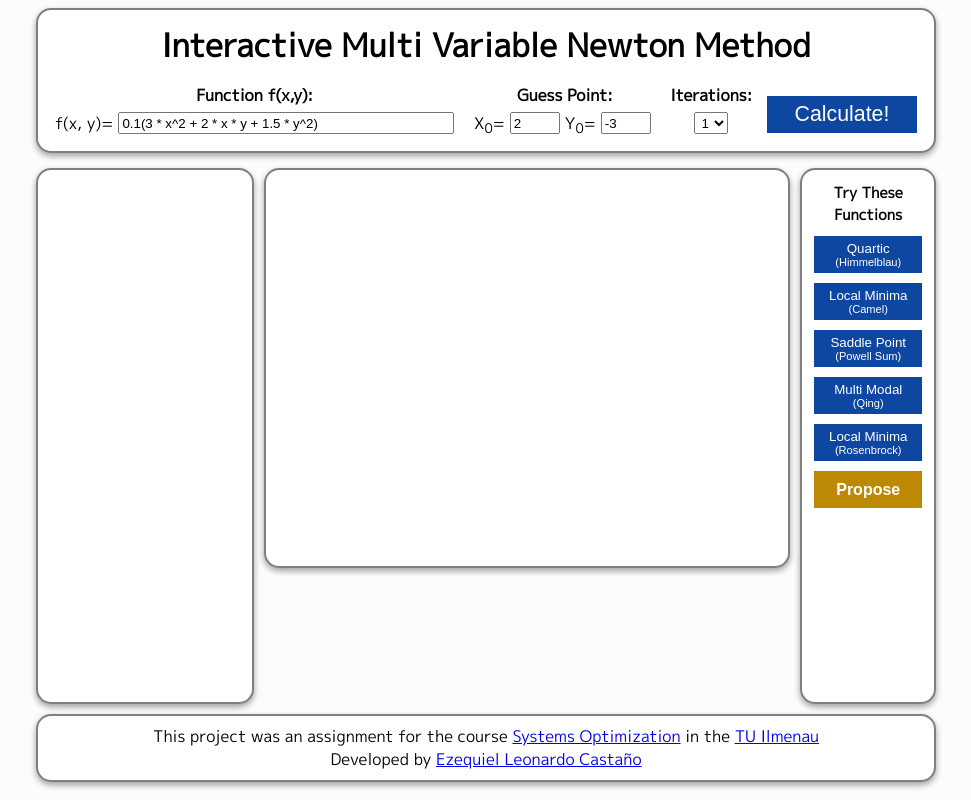
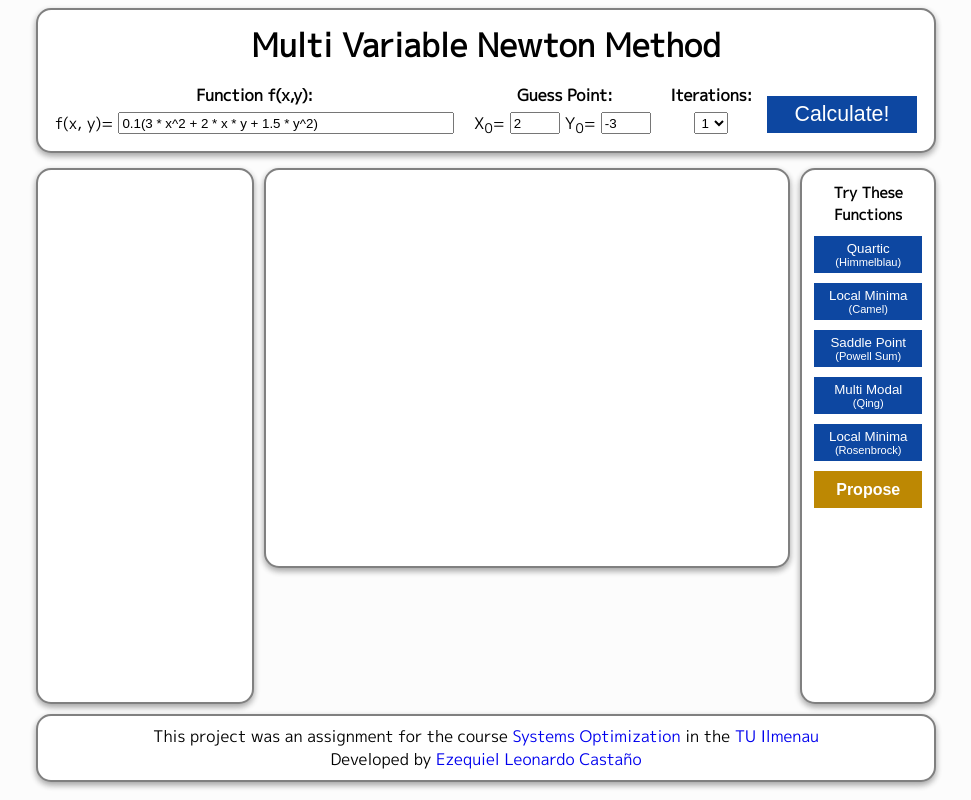
Before and after one commit to ELC/newton-method-multi-variable, a plain HTML site: page index.html in a window 1280 px wide. Shown: the whole page, without its empty margins (154-1125 px from the left). Drawn offline with nearby package versions, Linux system fonts and the light colour scheme.

Commit message:
Minor Fixes - Style and README

```diff
--- a/index.html
+++ b/index.html
@@ -59,7 +59,7 @@
 
 <body>
     <header class="title window">
-        <h1>Interactive Multi Variable Newton Method</h1>
+        <h1>Multi Variable Newton Method</h1>
 
         <section class="plotSettings">
             <div class="settingConf">
--- a/style.css
+++ b/style.css
@@ -1,3 +1,7 @@
+a {
+    text-decoration: none;
+}
+
 h1 {
     text-align: center;
     margin: 0 0 15px 0;
@@ -150,7 +154,6 @@ label {
     display: flex;
     justify-content: center;
     align-items: center;
-
 }
 
 .function-option {
```
Also changed, not shown: 1 other file.
